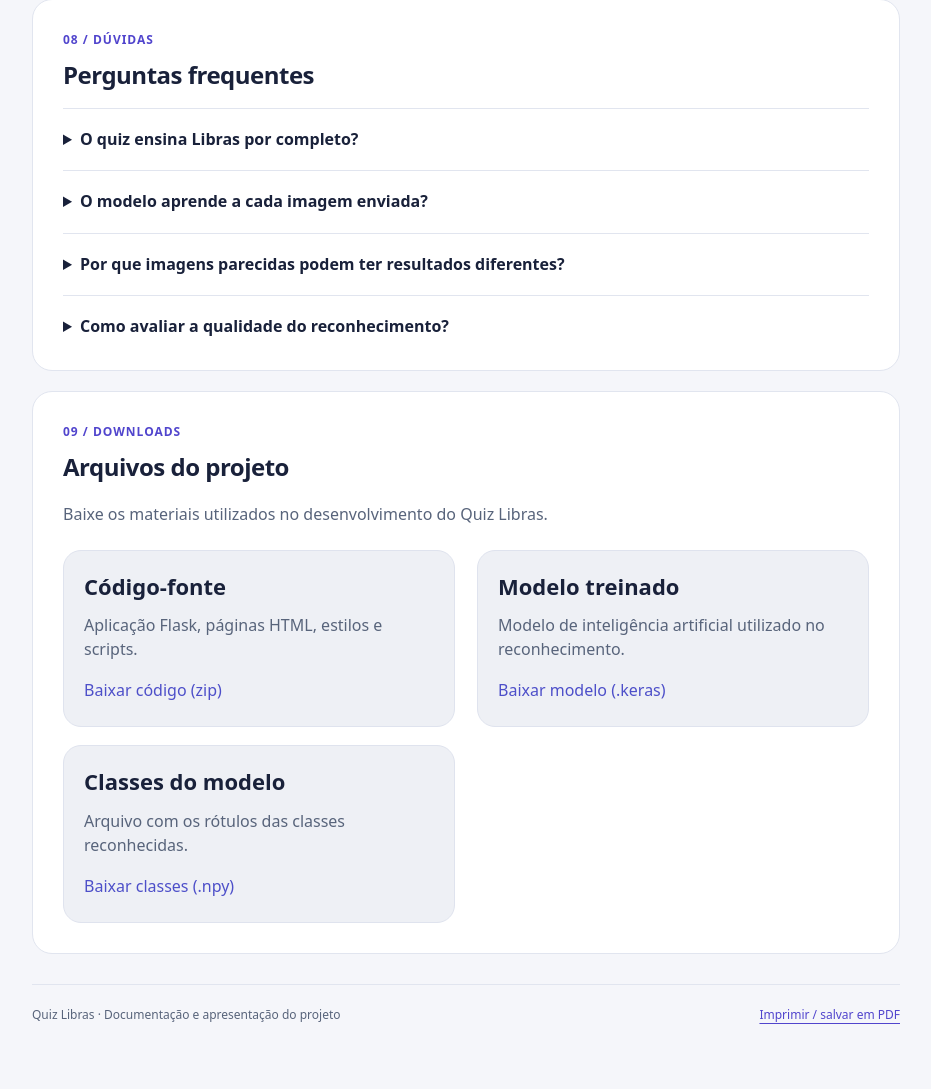
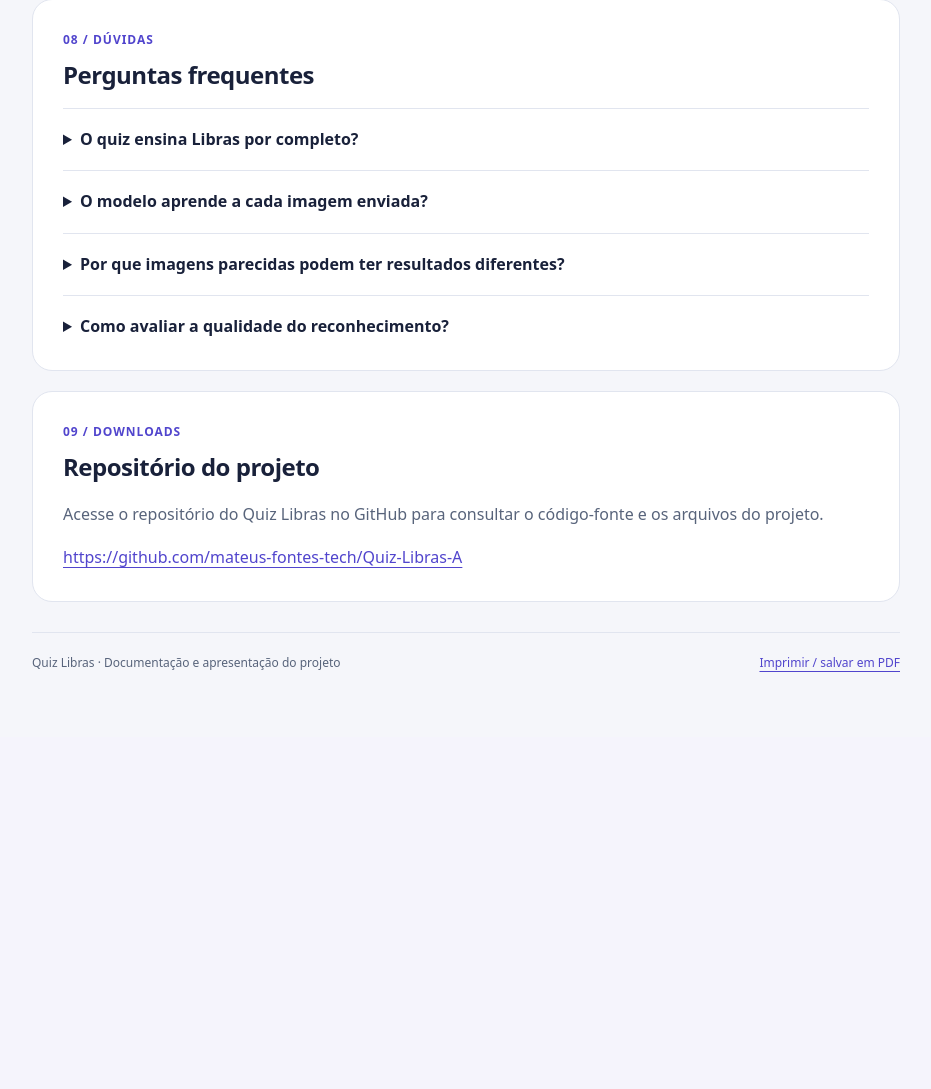
Before and after one commit to mateus-fontes-tech/Quiz-Libras-A, a Flask app: page /documentacao in a window 1280 px wide. Shown: the part 4626-5715 px from the top of the page, without its empty margins (302-1233 px from the left). After the commit the page ends 5298 px from the top, so only its background shows below. Run offline with Flask 3, Linux system fonts and the light colour scheme.

Commit message:
Atualiza documentação

```diff
--- a/templates/documentacao.html
+++ b/templates/documentacao.html
@@ -47,37 +47,9 @@
       <section class="section" id="perguntas"><span class="section-number">08 / DÚVIDAS</span><h2>Perguntas frequentes</h2><details><summary>O quiz ensina Libras por completo?</summary><p>Não. A proposta é apoiar a prática de representações do alfabeto manual. O aprendizado de Libras envolve também vocabulário, gramática, expressões e interação com a comunidade surda.</p></details><details><summary>O modelo aprende a cada imagem enviada?</summary><p>A inferência utiliza um modelo já treinado. Enviar uma imagem para classificação, por si só, não modifica os parâmetros desse modelo.</p></details><details><summary>Por que imagens parecidas podem ter resultados diferentes?</summary><p>Mudanças no fundo, na iluminação, no ângulo ou no enquadramento alteram os dados de entrada. O modelo pode ser sensível a essas diferenças.</p></details><details><summary>Como avaliar a qualidade do reconhecimento?</summary><p>Com um conjunto de teste separado do treinamento. Acurácia, precisão, revocação, F1 e matriz de confusão ajudam a compreender tanto o desempenho geral quanto os erros entre classes.</p></details></section>
       <section id="downloads" class="section">
           <span class="section-number">09 / DOWNLOADS</span>
-          <h2>Arquivos do projeto</h2>
-
-          <p>
-              Baixe os materiais utilizados no desenvolvimento do Quiz Libras.
-          </p>
-
-          <div class="downloads-grid">
-              <article class="download-card">
-                  <h3>Código-fonte</h3>
-                  <p>Aplicação Flask, páginas HTML, estilos e scripts.</p>
-                  <a href="{{ url_for('static', filename='downloads/quiz-libras-codigo.zip') }}" download>
-                      Baixar código (zip)
-                  </a>
-              </article>
-
-              <article class="download-card">
-                  <h3>Modelo treinado</h3>
-                  <p>Modelo de inteligência artificial utilizado no reconhecimento.</p>
-                  <a href="{{ url_for('static', filename='downloads/modelo_libras.keras') }}" download>
-                      Baixar modelo (.keras)
-                  </a>
-              </article>
-
-              <article class="download-card">
-                  <h3>Classes do modelo</h3>
-                  <p>Arquivo com os rótulos das classes reconhecidas.</p>
-                  <a href="{{ url_for('static', filename='downloads/classes.npy') }}" download>
-                      Baixar classes (.npy)
-                  </a>
-              </article>
-          </div>
+          <h2>Repositório do projeto</h2>
+          <p>Acesse o repositório do Quiz Libras no GitHub para consultar o código-fonte e os arquivos do projeto.</p>
+          <a href="https://github.com/mateus-fontes-tech/Quiz-Libras-A" target="_blank" rel="noopener noreferrer" style="overflow-wrap:anywhere">https://github.com/mateus-fontes-tech/Quiz-Libras-A</a>
       </section>
       <footer class="footer"><span>Quiz Libras · Documentação e apresentação do projeto</span><button type="button" class="print" id="imprimir">Imprimir / salvar em PDF</button></footer>
 
```
Also changed, not shown: README.md.
